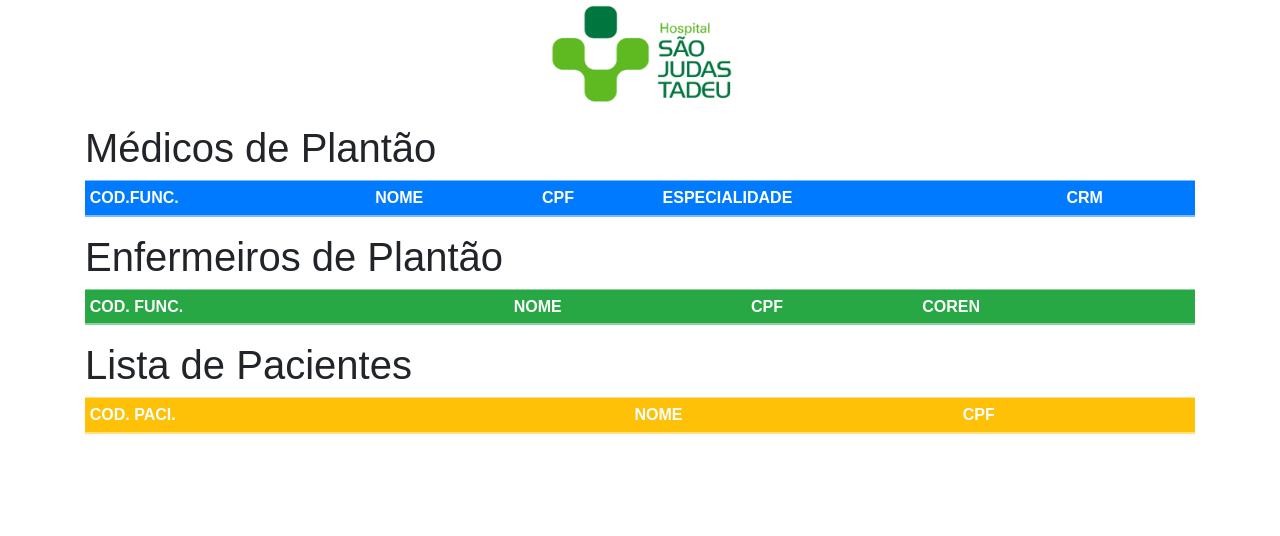
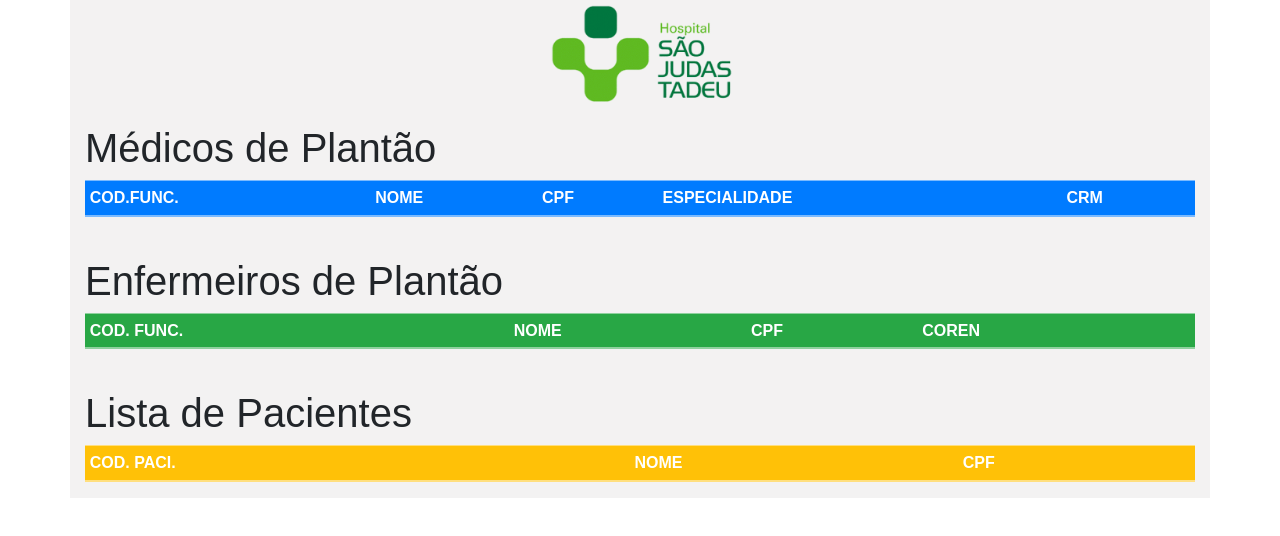
Before and after one commit to raniel01/projetoHospital, a website with bundled scripts: page index.html in a window 1280 px wide. Built offline with nearby package versions, Linux system fonts and the light colour scheme.

Commit message:
Criando o README

```diff
--- a/css/style.css
+++ b/css/style.css
@@ -8,3 +8,6 @@ body{
     font-family: arial;
     font-weight: bold;
 }
+.container{
+    background-color: rgb(243, 242, 242);
+}
```
Also changed, not shown: index.html (+2 -3 lines), README.md (added).
